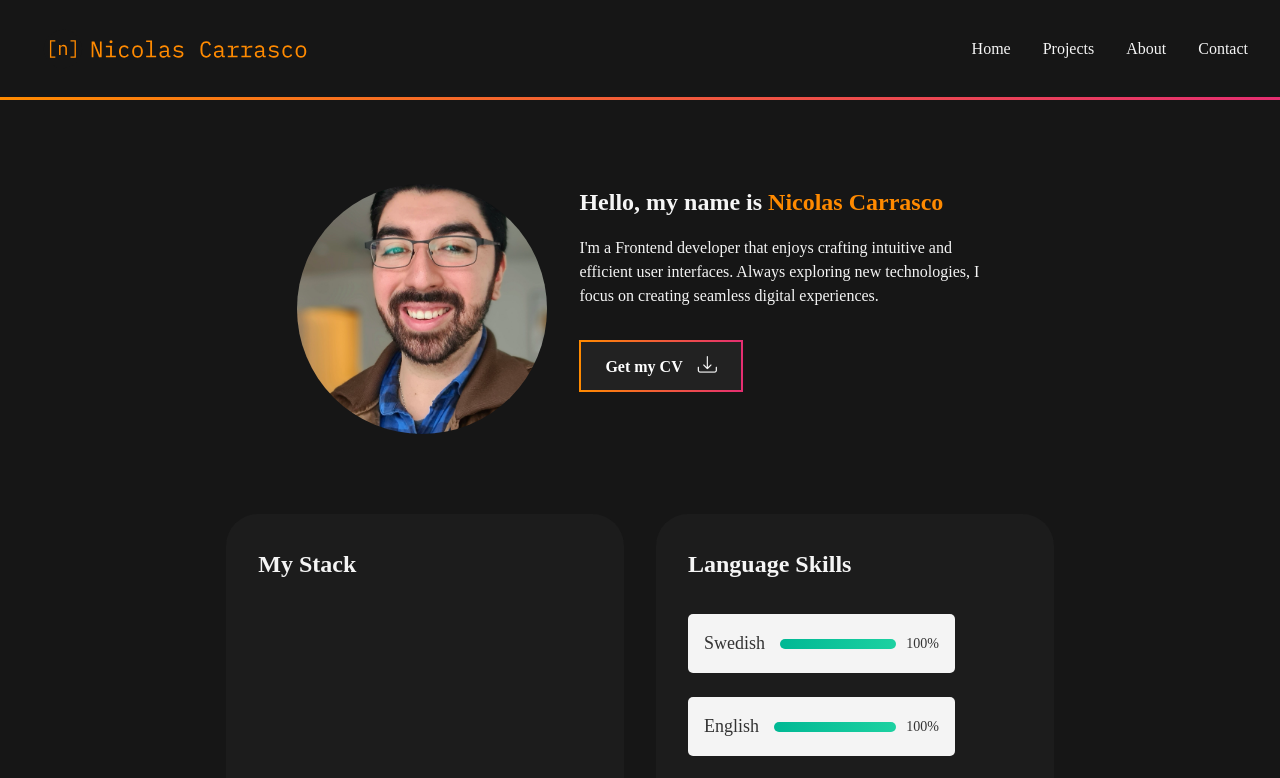
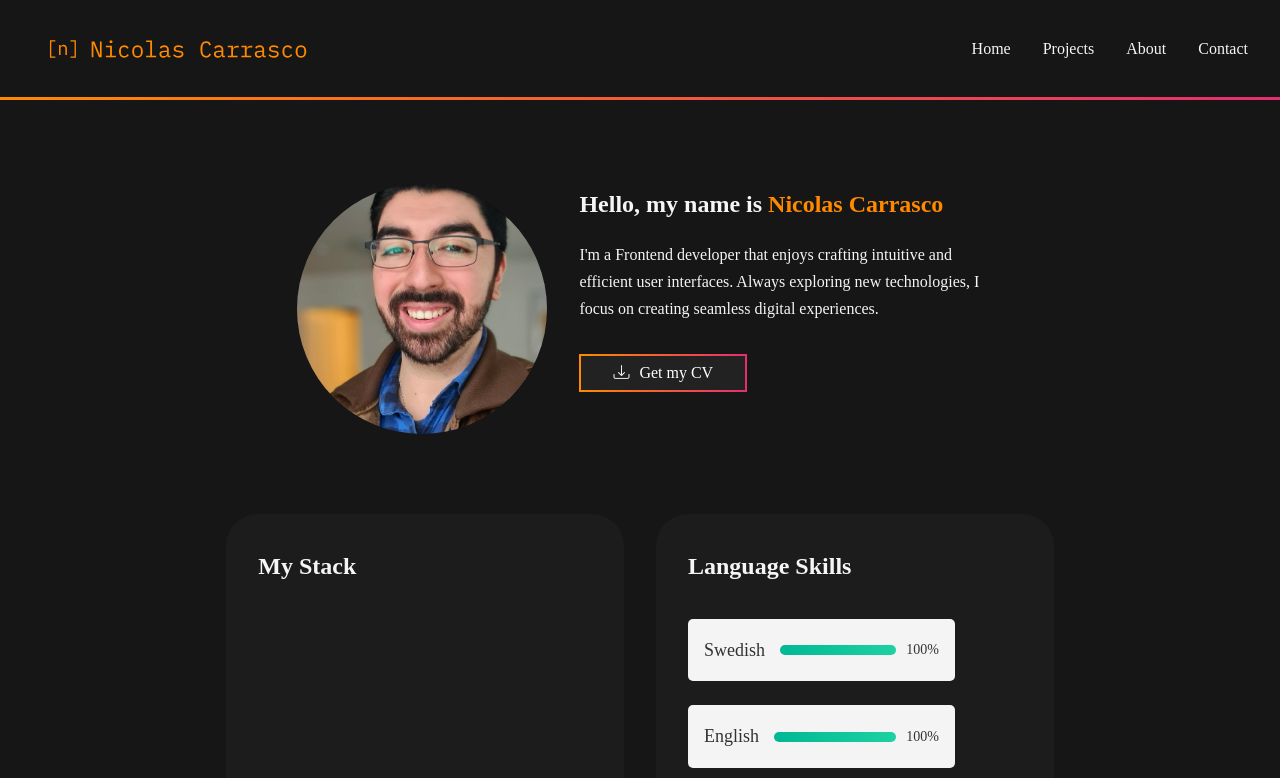
Before and after one commit to Niccar95/Portfolio-React, a React (Vite) app: page / in a window 1280 px wide. Shown: the top 778 px of the page. Built offline with nearby package versions, Linux system fonts and the light colour scheme; some icons are missing; a web font is replaced by a local one.

Commit message:
fixed button stylings

```diff
--- a/src/components/ContactForm.tsx
+++ b/src/components/ContactForm.tsx
@@ -57,11 +57,14 @@ export const ContactForm = () => {
             name="message"
             onChange={(e) => setMessage(e.target.value)}
             required
-            placeholder="This is a message..."
+            placeholder="Lorem Ipsum..."
           />
         </label>
 
-        <button type="submit">{isLoading ? "Sending..." : "Send"}</button>
+        <button type="submit">
+          <i className="bi bi-send"></i>
+          {isLoading ? "Sending..." : "Send"}
+        </button>
         {success && <p>Email sent successfully!</p>}
         {error && <p>{error}</p>}
       </form>
--- a/src/components/ProjectCard.tsx
+++ b/src/components/ProjectCard.tsx
@@ -1,3 +1,4 @@
+import { motion } from "motion/react";
 import { useState } from "react";
 import { Project } from "../models/Project";
 
@@ -13,9 +14,12 @@ const ProjectCard = ({ project }: IProjectProps) => {
   };
 
   return (
-    <article
+    <motion.article
       className={`projectCard ${isExpanded ? "expanded" : ""}`}
       key={project.id}
+      initial={{ opacity: 0, scale: 0.9 }}
+      animate={{ opacity: 1, scale: 1 }}
+      transition={{ duration: 0.6, ease: "easeOut" }}
     >
       <div className="projectImageContainer">
         <img
@@ -50,7 +54,7 @@ const ProjectCard = ({ project }: IProjectProps) => {
           <i key={index} className={`${stack.name} ci-lg`}></i>
         ))}
       </section>
-    </article>
+    </motion.article>
   );
 };
 
--- a/src/pages/Home.tsx
+++ b/src/pages/Home.tsx
@@ -2,19 +2,41 @@ import { useState } from "react";
 import { Stack } from "../models/Stack";
 import { stacks } from "../data/stacks";
 import Skills from "../components/Skills";
+import { motion } from "motion/react";
 
 const Home = () => {
   const [stackList] = useState<Stack[]>(stacks);
+
   return (
-    <>
-      <section className="content">
-        <section className="heroSection">
+    <motion.section
+      className="content"
+      initial={{ opacity: 0 }}
+      animate={{ opacity: 1 }}
+      transition={{ duration: 1, ease: "easeOut" }}
+    >
+      <motion.section
+        className="heroSection"
+        initial={{ y: -50, opacity: 0 }}
+        animate={{ y: 0, opacity: 1 }}
+        transition={{ duration: 1, ease: "easeOut", delay: 0.2 }}
+      >
         <div className="avatarImageContainer">
-            <img className="avatarImage" src="/myPic.jpg" alt="My image"></img>
+          <motion.img
+            className="avatarImage"
+            src="/myPic.jpg"
+            alt="My image"
+            initial={{ scale: 0.8, opacity: 0 }}
+            animate={{ scale: 1, opacity: 1 }}
+            transition={{ duration: 0.8, ease: "easeOut" }}
+          />
         </div>
-          <div className="introductionContainer">
+        <motion.div
+          className="introductionContainer"
+          initial={{ opacity: 0 }}
+          animate={{ opacity: 1 }}
+          transition={{ duration: 1, ease: "easeOut", delay: 0.4 }}
+        >
           <h2 className="introHeading">
-              {" "}
             Hello, my name is{" "}
             <span className="nameLabel">Nicolas Carrasco</span>
           </h2>
@@ -23,15 +45,18 @@ const Home = () => {
             efficient user interfaces. Always exploring new technologies, I
             focus on creating seamless digital experiences.
           </p>
-            <button>
+          <motion.button
+            className="heroButton"
+            whileHover={{ scale: 1.1 }}
+            transition={{ duration: 0.2 }}
+          >
+            <i className="bi bi-download"></i>
             Get my CV
-              <i className="bi bi-download"></i>
-            </button>
-          </div>
-        </section>
+          </motion.button>
+        </motion.div>
+      </motion.section>
       <Skills stackList={stackList} />
-      </section>
-    </>
+    </motion.section>
   );
 };
 
--- a/src/styles/_icons.scss
+++ b/src/styles/_icons.scss
@@ -4,10 +4,8 @@
    align-self: center;
 }
 
-
-.bi-download {
-   font-size: 1.2rem;
-   margin-left: 15px;
+.bi-send, .bi-download {
+   margin-right: 10px;
 }
 
 
--- a/src/styles/index.scss
+++ b/src/styles/index.scss
@@ -3,7 +3,7 @@
 
 :root {
   font-family: "Atkinson Hyperlegible Mono", serif;
-  line-height: 1.5;
+  line-height: 1.7;
   font-weight: 400;
   background-color: rgb(22, 22, 22);
   color: white;
@@ -96,15 +96,13 @@ main {
 button {
   border-radius: 8px;
   border: 2px solid transparent;
-  padding: 0.8rem 1.5rem;
+  padding: 8px 32px;
   font-size: 1em;
   font-weight: 500;
-  font-family: inherit;
   background-color: #222;
   color: white;
   cursor: pointer;
   transition: background-color 0.3s, border-color 0.3s, box-shadow 0.3s;
-  font-weight: bolder;
   position: relative;
   overflow: hidden;
   border-image: linear-gradient(to right, #ff8a00, #e52e71) 1;
@@ -282,27 +280,6 @@ footer {
       border-radius: 50%;
     }
 
-    &:before, &:after {
-      content: '';
-      position: absolute;
-      top: 50%;
-      left: 50%;
-      width: 180px;
-      height: 180px;
-      border-radius: 50%;
-      z-index: -1;
-      transform: translate(-50%, -50%);
-    }
-
-    &:before {
-      background-color: #FF6347;
-      left: 40%;
-    }
-
-    &:after {
-      background-color: #4CAF50;
-      left: 60%;
-    }
     .avatarImage {
       border-radius: 50%;
       object-fit: cover;
@@ -330,6 +307,15 @@ footer {
     .introduction {
       margin-bottom: 2rem;
     }
+    .heroButton {
+      width: 100%;
+
+      @include desktop() {
+        width: unset;
+      }
+
+    }
+
   }
 }
 
```
Also changed, not shown: src/styles/_cards.scss (+1 -6 lines). Lines whose indentation alone changed are shown as unchanged.
